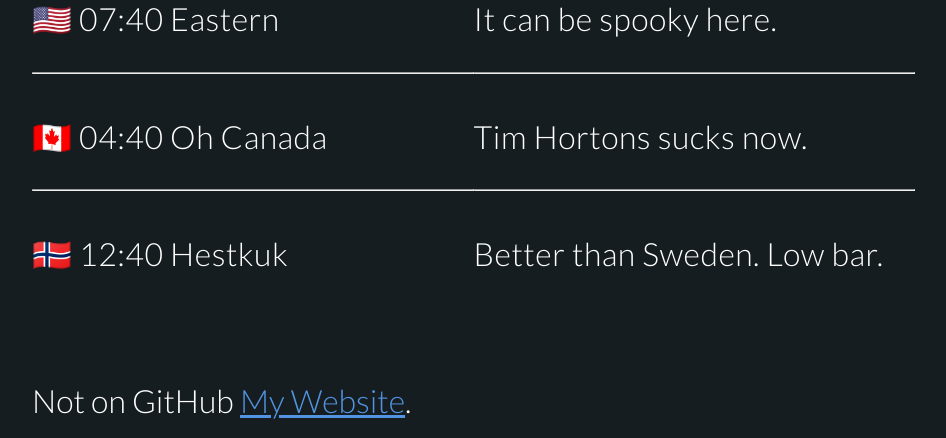
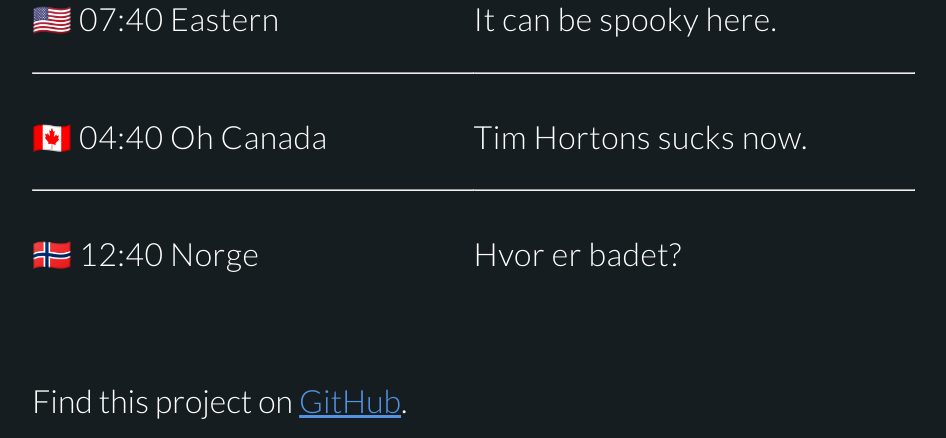
Before and after one commit to DanielPullan/Time, a Flask app: page / in a window 1280 px wide. Shown: the part 362-800 px from the top of the page, without its empty margins (128-1074 px from the left). Run offline with Flask 2, Linux system fonts and the light colour scheme.

Commit message:
Minor text changes

```diff
--- a/time/main.py
+++ b/time/main.py
@@ -10,20 +10,20 @@ app = Flask(__name__)
 @app.route('/')
 def index():
 
-	datetime_proper= datetime.now(pytz.timezone('Europe/London'))
+	datetime_uk= datetime.now(pytz.timezone('Europe/London'))
 	datetime_central = datetime.now(pytz.timezone('America/Chicago'))
 	datetime_eastern = datetime.now(pytz.timezone('America/New_York'))
 	datetime_onguardforthee = datetime.now(pytz.timezone('America/Vancouver'))
 	datetime_norge = datetime.now(pytz.timezone('Europe/Oslo'))
 
 
-	proper = datetime_proper.strftime('%H:%M')
+	uk = datetime_uk.strftime('%H:%M')
 	central = datetime_central.strftime('%H:%M')
 	eastern = datetime_eastern.strftime('%H:%M')
 	onguardforthee = datetime_onguardforthee.strftime('%H:%M')
 	norge = datetime_norge.strftime('%H:%M')
 
-	return render_template("index.html", proper=proper, eastern=eastern, central=central, onguardforthee=onguardforthee, norge=norge)
+	return render_template("index.html", uk=uk, eastern=eastern, central=central, onguardforthee=onguardforthee, norge=norge)
 
 @app.route('/dos')
 def dos():
--- a/time/templates/footer.html
+++ b/time/templates/footer.html
@@ -1,5 +1,5 @@
 <div class="footer">
-<span>Not on GitHub <a href="https://danielpullan.co.uk">My Website</a>.</span>
+<span>Find this project on <a href="https://github.com/danielpullan/Time">GitHub</a>.</span>
 </div>
 
 </div>
--- a/time/templates/index.html
+++ b/time/templates/index.html
@@ -28,7 +28,7 @@
 
 <div class="row">
     <div class="col-6">
-        <p>🇬🇧 {{proper}} UK Time</p>
+        <p>🇬🇧 {{uk}} UK Time</p>
         <hr>
     </div>
     <div class="col-6">
@@ -72,10 +72,10 @@
 
 <div class="row">
     <div class="col-6">
-        <p>🇳🇴 {{norge}} Hestkuk</p>
+        <p>🇳🇴 {{norge}} Norge</p>
     </div>
     <div class="col-6">
-        <p>Better than Sweden. Low bar.</p>
+        <p>Hvor er badet?</p>
     </div>
 </div>
 
```
